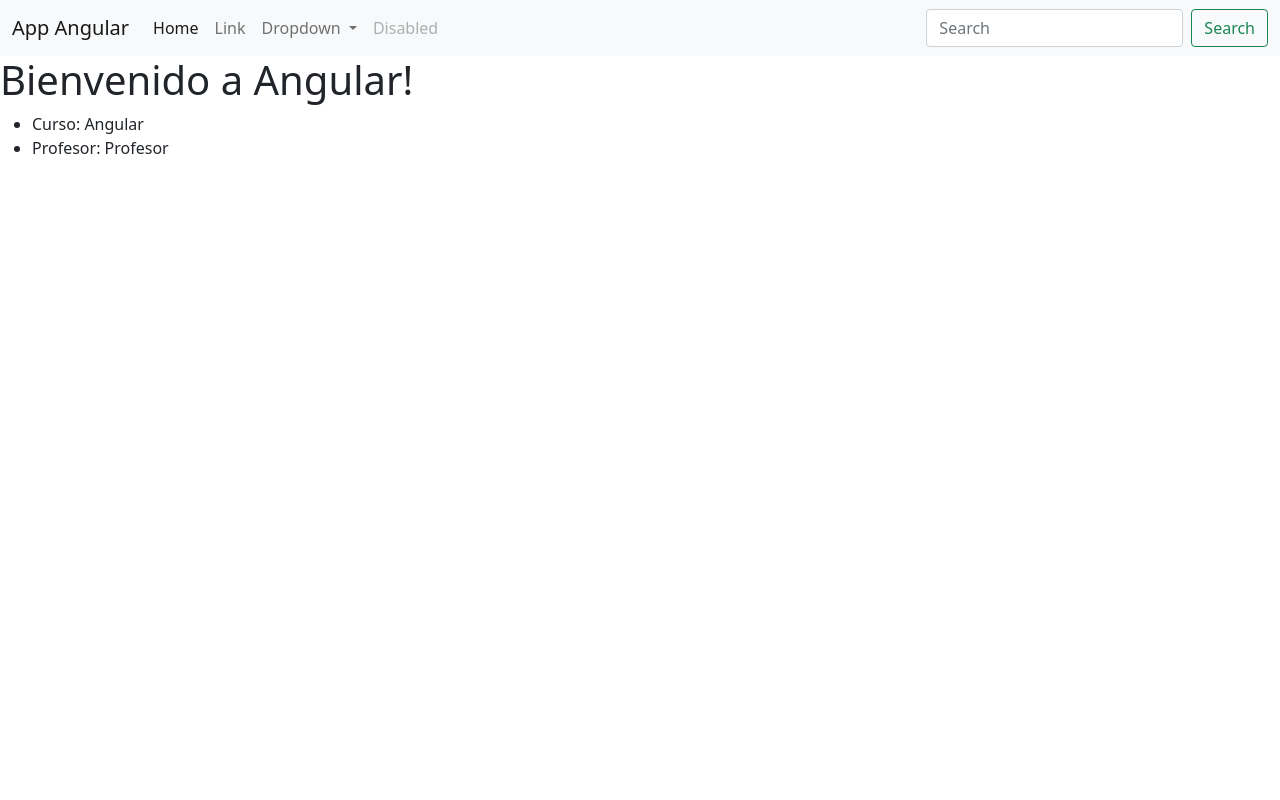
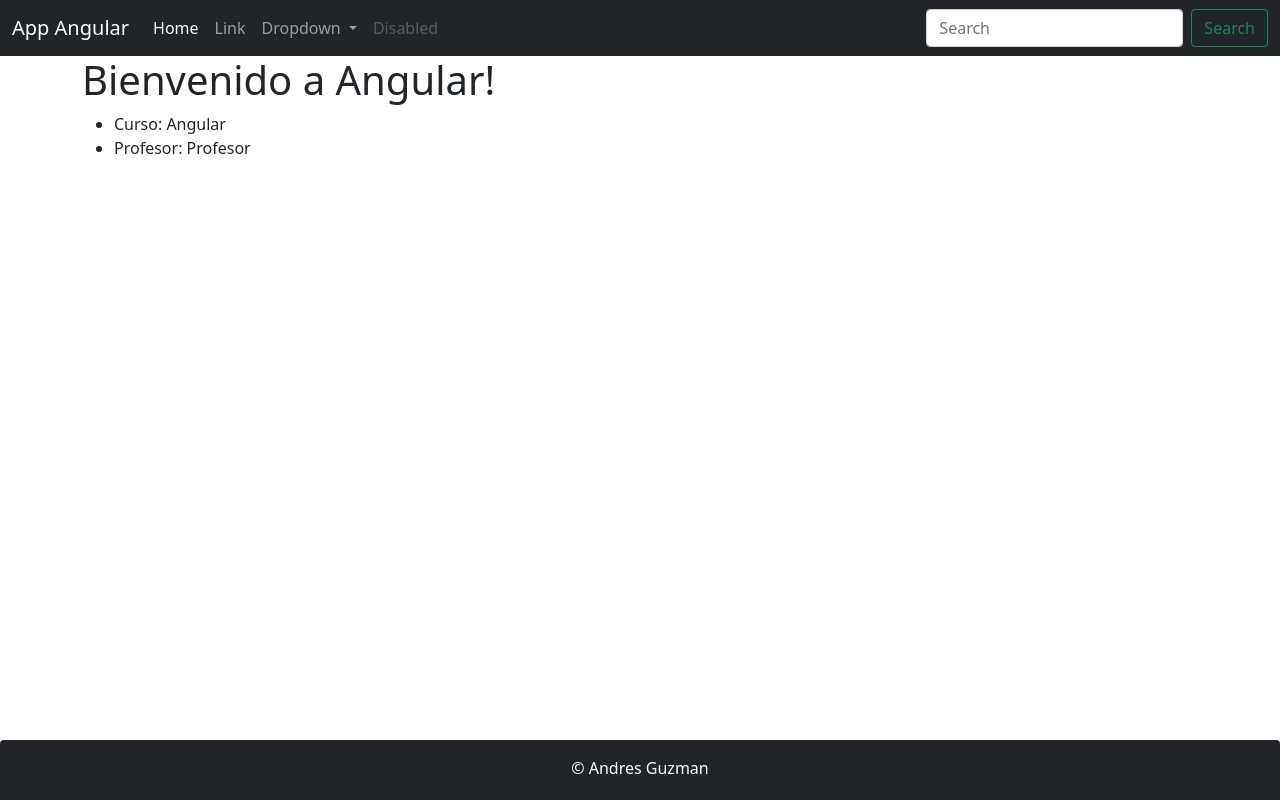
Before and after one commit to danieldwyane/clientes-app, an Angular app: page / in a window 1280 px wide. Built offline with nearby package versions, Linux system fonts and the light colour scheme.

Commit message:
Req-Dev: Creando nuevo componente FooterComponent

```diff
--- a/src/app/app.component.html
+++ b/src/app/app.component.html
@@ -1,5 +1,5 @@
 <app-header></app-header>
-
+<div class="container">
 <h1>
   {{ title }}
 </h1>
@@ -7,3 +7,5 @@
   <li>Curso: {{ curso }}</li>
   <li>Profesor: {{ profesor }}</li>
 </ul>
+</div>
+<app-footer></app-footer>
--- a/src/app/app.module.ts
+++ b/src/app/app.module.ts
@@ -3,11 +3,13 @@
 
 import { AppComponent } from './app.component';
 import { HeaderComponent } from './header/header.component';
+import { FooterComponent } from './footer/footer.component';
 
 @NgModule({
   declarations: [
     AppComponent,
-    HeaderComponent
+    HeaderComponent,
+    FooterComponent
   ],
   imports: [
     BrowserModule
--- /dev/null
+++ b/src/app/footer/footer.component.css
@@ -0,0 +1,6 @@
+.footer {
+    position: absolute;
+    bottom: 0px;
+    height: 60px;
+    width: 100%;
+}
--- /dev/null
+++ b/src/app/footer/footer.component.html
@@ -0,0 +1,7 @@
+<footer class="footer bg-dark rounded-top text-center">
+    <div class="container py-2">
+        <p class="text-white my-2">
+            &copy; {{ autor.nombre + ' ' + autor.apellido }}
+        </p>
+    </div>
+</footer>
--- /dev/null
+++ b/src/app/footer/footer.component.ts
@@ -0,0 +1,10 @@
+import { Component } from "@angular/core";
+
+@Component({
+    selector: 'app-footer',
+    templateUrl: './footer.component.html',
+    styleUrls: ['./footer.component.css']
+})
+export class FooterComponent {
+    public autor: any = {nombre:'Andres', apellido:'Guzman'};
+}
--- a/src/app/header/header.component.html
+++ b/src/app/header/header.component.html
@@ -1,4 +1,4 @@
-<nav class="navbar navbar-expand-lg navbar-light bg-light">
+<nav class="navbar navbar-expand-lg navbar-dark bg-dark">
     <div class="container-fluid">
         <a class="navbar-brand" href="#">{{ title }}</a>
         <button class="navbar-toggler" type="button" data-bs-toggle="collapse" data-bs-target="#navbarSupportedContent" aria-controls="navbarSupportedContent" aria-expanded="false" aria-label="Toggle navigation">
```
